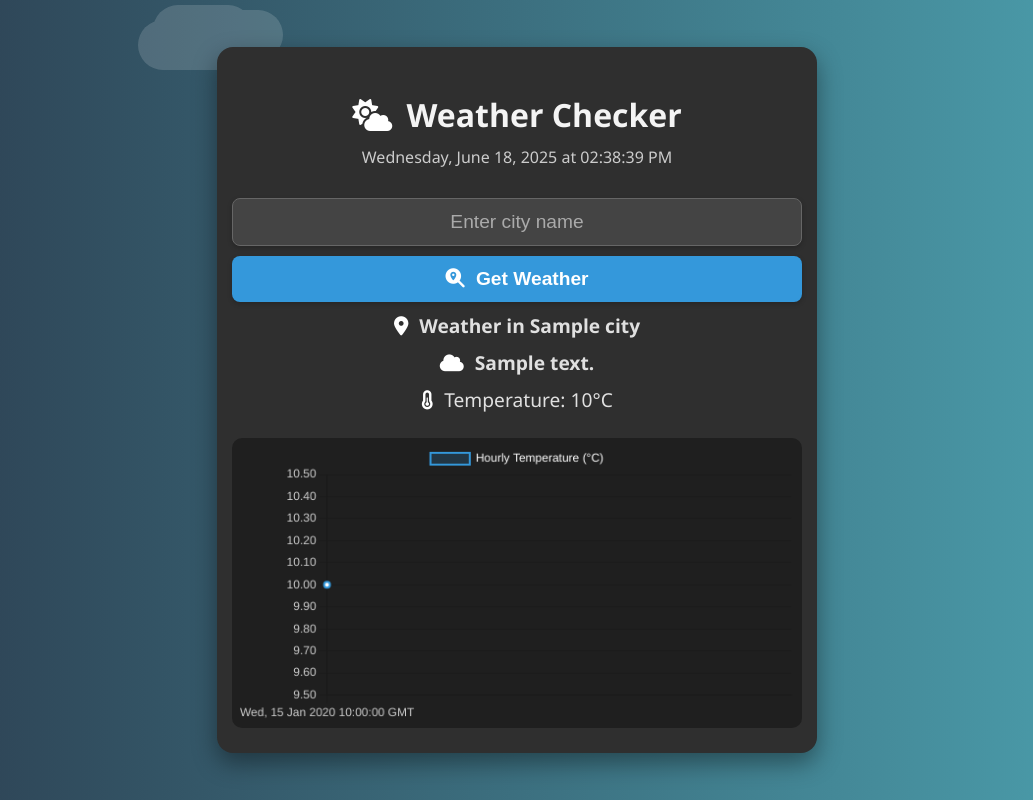
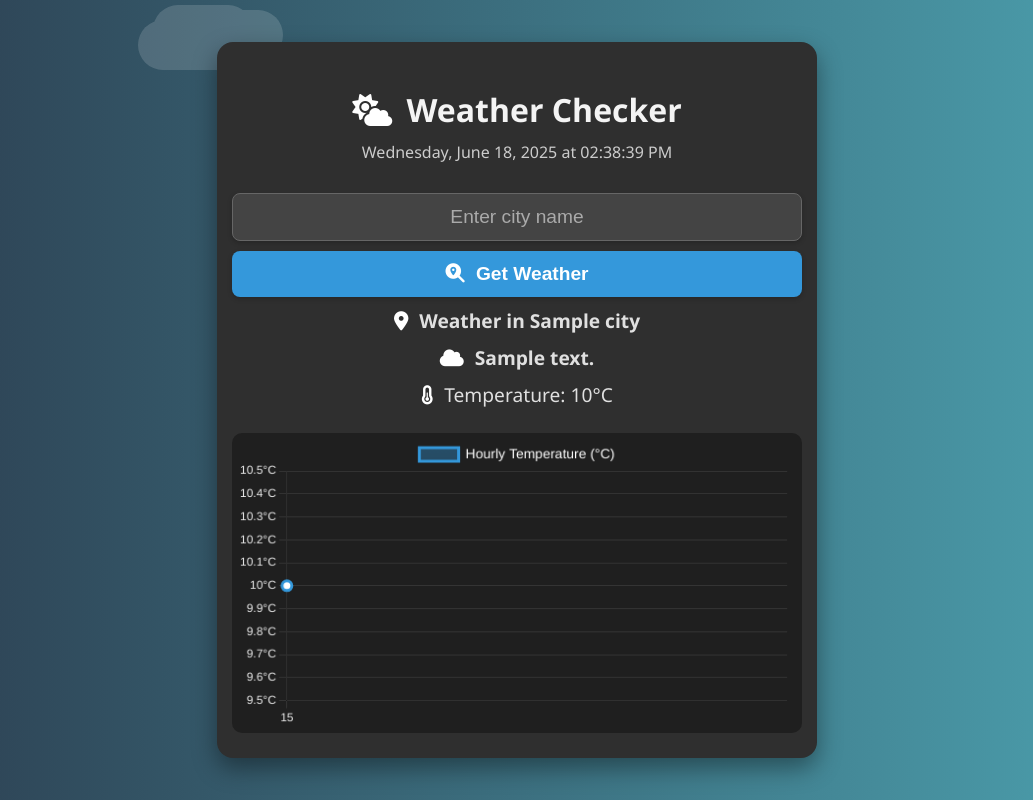
Before and after one commit to NirajG45/project-task5, a Flask app: template templates/index.html in a window 1280 px wide. Shown: the whole page, without its empty margins (123-1156 px from the left). Run offline with Flask 3, Linux system fonts and the light colour scheme; the template is opened without the code that fills it: most values are stand-ins (such as "Sample title", 1, 10 or a date in 2020).

Commit message:
this is project-task-5 1i7

```diff
--- a/templates/index.html
+++ b/templates/index.html
@@ -42,10 +42,16 @@
       document.getElementById("currentDateTime").textContent = new Date().toLocaleString('en-US', options);
     }, 1000);
 
-          const labels = JSON.parse('{{ chart_data | map(attribute="time") | list | tojson | safe }}');
+    const labels = JSON.parse('{{ chart_data | map(attribute="time") | list | tojson | safe }}')
+      .map(label => label.split(" ")[1].substring(0,5)); // format as HH:MM
     const data = JSON.parse('{{ chart_data | map(attribute="temp") | list | tojson | safe }}');
 
     const ctx = document.getElementById("weatherChart").getContext("2d");
+
+    const gradient = ctx.createLinearGradient(0, 0, 0, 300);
+    gradient.addColorStop(0, "rgba(52,152,219,0.4)");
+    gradient.addColorStop(1, "rgba(52,152,219,0)");
+
     new Chart(ctx, {
       type: "line",
       data: {
@@ -53,32 +59,60 @@
         datasets: [{
           label: "Hourly Temperature (°C)",
           data,
+          fill: true,
+          backgroundColor: gradient,
           borderColor: "rgba(52,152,219,1)",
-                backgroundColor: "rgba(52,152,219,0.2)",
-                borderWidth: 2,
-                tension: 0.4,
-                pointBackgroundColor: "white",
-                fill: true
+          borderWidth: 3,
+          pointBackgroundColor: "#fff",
+          pointRadius: 5,
+          pointHoverRadius: 7,
+          tension: 0.45
         }]
       },
       options: {
         responsive: true,
+        maintainAspectRatio: false,
         plugins: {
           legend: {
+            display: true,
             labels: {
-                    color: '#fff'
+              color: '#ffffff',
+              font: { size: 14 }
+            }
+          },
+          tooltip: {
+            mode: 'index',
+            intersect: false,
+            callbacks: {
+              label: context => ` ${context.dataset.label}: ${context.parsed.y}°C`
             }
           }
         },
+        interaction: {
+          mode: 'nearest',
+          axis: 'x',
+          intersect: false
+        },
         scales: {
           x: {
+            grid: {
+              color: "rgba(255,255,255,0.1)",
+              borderColor: "#999"
+            },
             ticks: {
-                    color: '#ccc'
+              color: "#eee",
+              font: { size: 12 }
             }
           },
           y: {
+            grid: {
+              color: "rgba(255,255,255,0.1)",
+              borderColor: "#999"
+            },
             ticks: {
-                    color: '#ccc'
+              color: "#eee",
+              font: { size: 12 },
+              callback: value => `${value}°C`
             }
           }
         }
```
Lines whose indentation alone changed are shown as unchanged.
